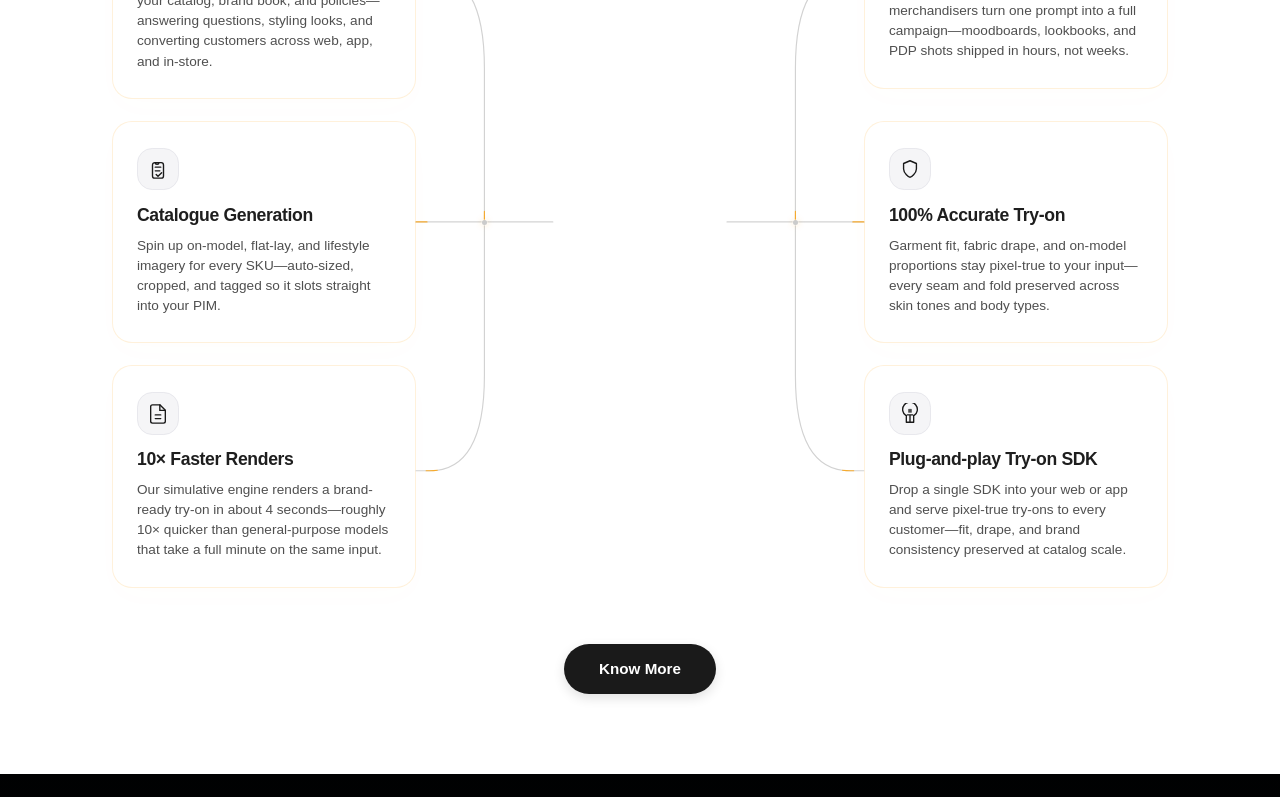
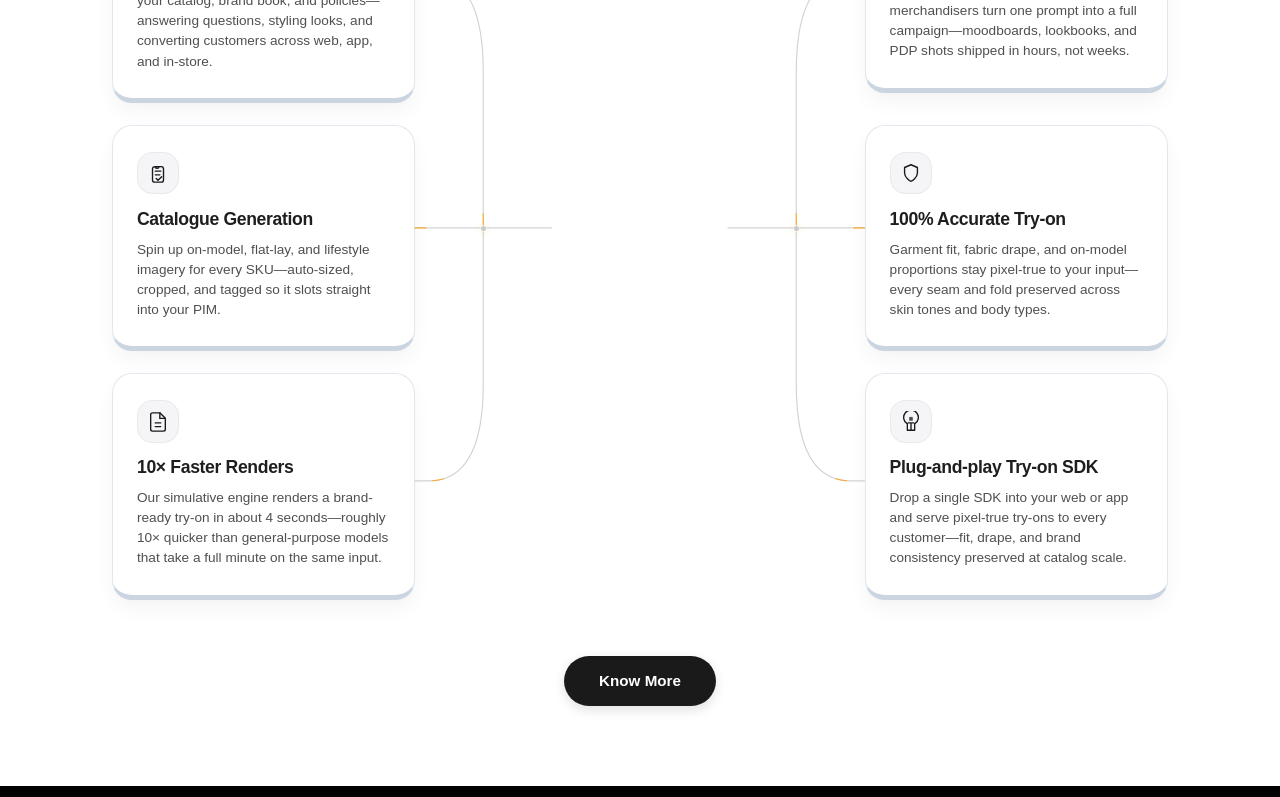
Before and after one commit to Mayank-Pandey7/nexus-ai, a React (Vite) app: page / in a window 1280 px wide. Shown: the part 2769-3566 px from the top of the page. Built offline with nearby package versions, Linux system fonts and the light colour scheme; grey boxes are pictures that could not be loaded; a web font is replaced by a local one.

Commit message:
Style smart assistance cards and central badge with a 3D box appearance and drop shadow

```diff
--- a/src/components/sections/Benefits.tsx
+++ b/src/components/sections/Benefits.tsx
@@ -25,8 +25,9 @@ const Benefits: React.FC<BenefitsProps> = ({ onKnowMore }) => {
                 padding: '1.1rem 2.2rem',
                 background: 'linear-gradient(135deg, #f04e38 0%, #e53935 100%)',
                 borderRadius: '1.25rem',
-                border: 'none',
-                boxShadow: '0 10px 35px rgba(240, 78, 56, 0.45), inset 0 1px rgba(255, 255, 255, 0.4)'
+                border: '1px solid rgba(255, 255, 255, 0.1)',
+                borderBottom: '5px solid #b71c1c',
+                boxShadow: '0 12px 35px rgba(240, 78, 56, 0.35), inset 0 1px rgba(255, 255, 255, 0.4)'
               }}
             >
               <img
```
Also changed, not shown: src/index.css.
